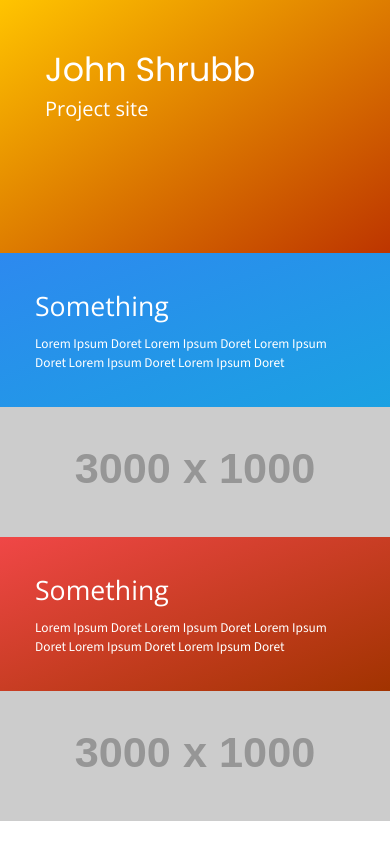
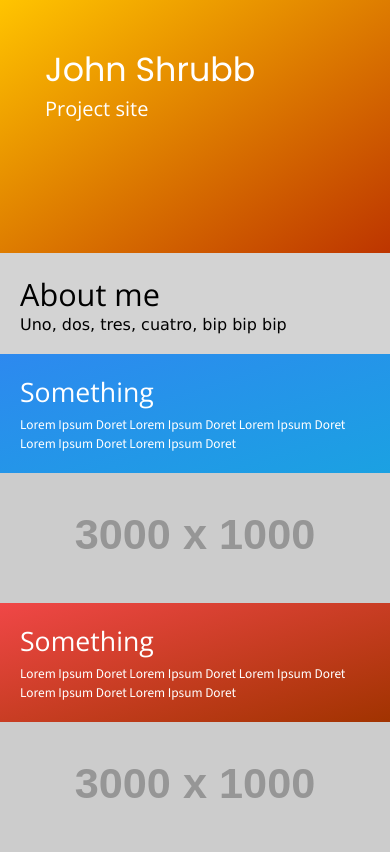
Before and after one commit to shrubster/shrubster.github.io, a plain HTML site: page index.html in a window 390 px wide. Drawn offline with Linux system fonts and the light colour scheme; placeholder pictures from the web are drawn by us.

Commit message:
Added about me placeholder. Mobile support needs more work.

```diff
--- a/assets/css/style.css
+++ b/assets/css/style.css
@@ -89,6 +89,33 @@
 }
 
 /*
+	About me
+*/
+
+.about-me {
+	width: 100%;
+	background-color: lightgray;
+}
+
+.about-me .about-me-content {
+	padding: 35px;
+}
+
+/*
+	About me - Text
+*/
+
+.about-me .about-me-content h2 {
+	font-family: 'Open Sans', Verdana, Geneva, Tahoma, sans-serif;
+	font-size: 40pt;
+}
+
+.about-me .about-me-content p {
+	font-family: 'Source Sans', Verdana, Geneva, Tahoma, sans-serif;
+	font-size: 25pt;
+}
+
+/*
 	Project entries
 */
 
@@ -175,6 +202,22 @@
 	}
 
 	/*
+		About me section
+	*/
+
+	.about-me .about-me-content {
+		padding: 20px;
+	}
+
+	.about-me .about-me-content h2 {
+		font-size: 23pt;
+	}
+
+	.about-me .about-me-content p {
+		font-size: 12pt;
+	}
+
+	/*
 		Project entries
 	*/
 
@@ -193,10 +236,14 @@
 	}
 
 	.project-item .goto-box h1 {
+		padding: 20px;
+		padding-bottom: 5px;
 		font-size: 25pt;
 	}
 
 	.project-item .goto-box p {
+		padding: 20px;
+		padding-top: 0;
 		font-size: 15pt;
 	}
 }
--- a/index.html
+++ b/index.html
@@ -22,6 +22,13 @@
 			</div>
 		</div>
 
+		<div class="about-me">
+			<div class="about-me-content">
+				<h2>About me</h2>
+				<p>Uno, dos, tres, cuatro, bip bip bip</p>
+			</div>
+		</div>
+
 		<a href="#">
 			<div class="project-item blue-style-item">
 				<div class="goto-box">
```
